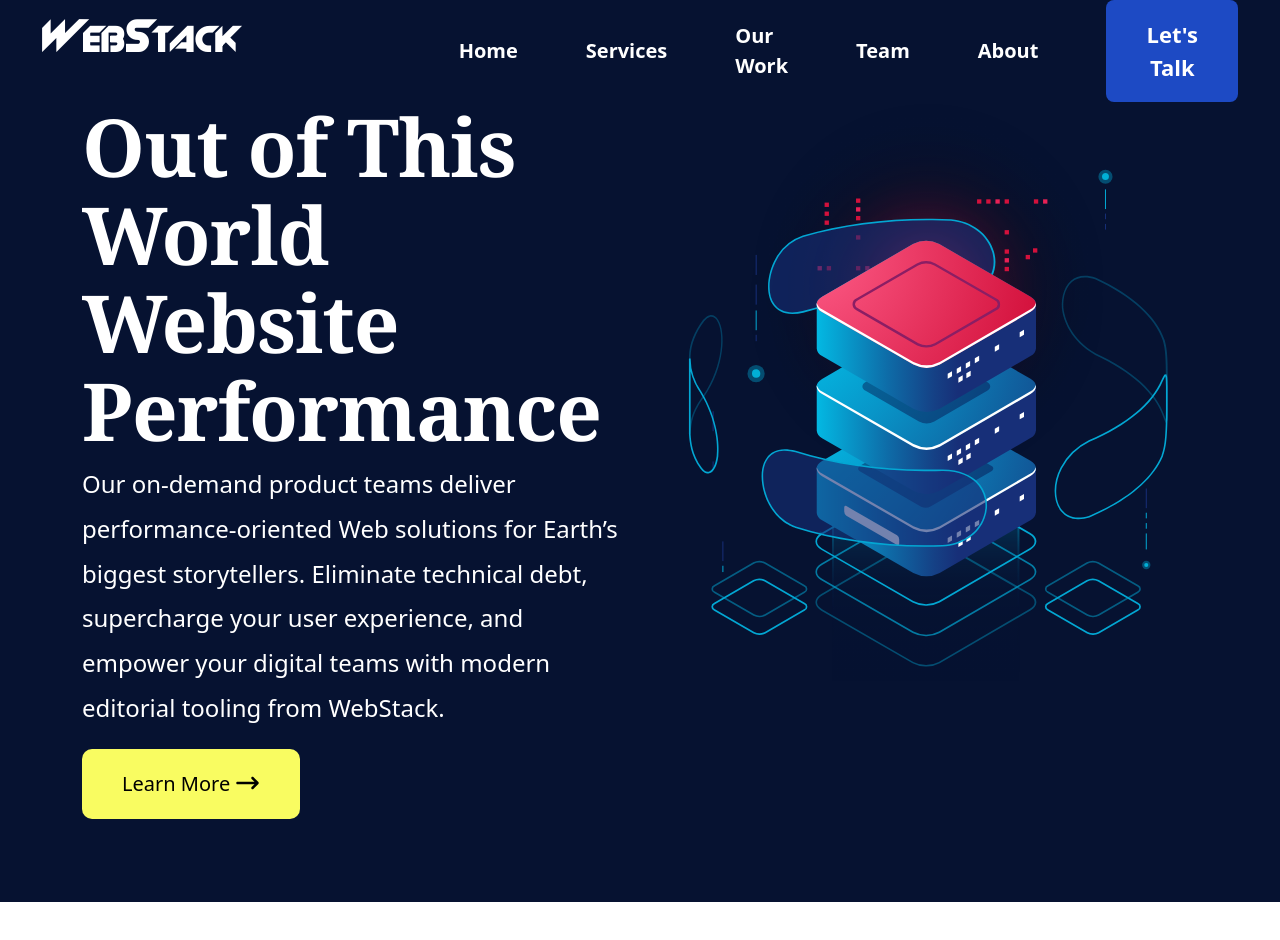
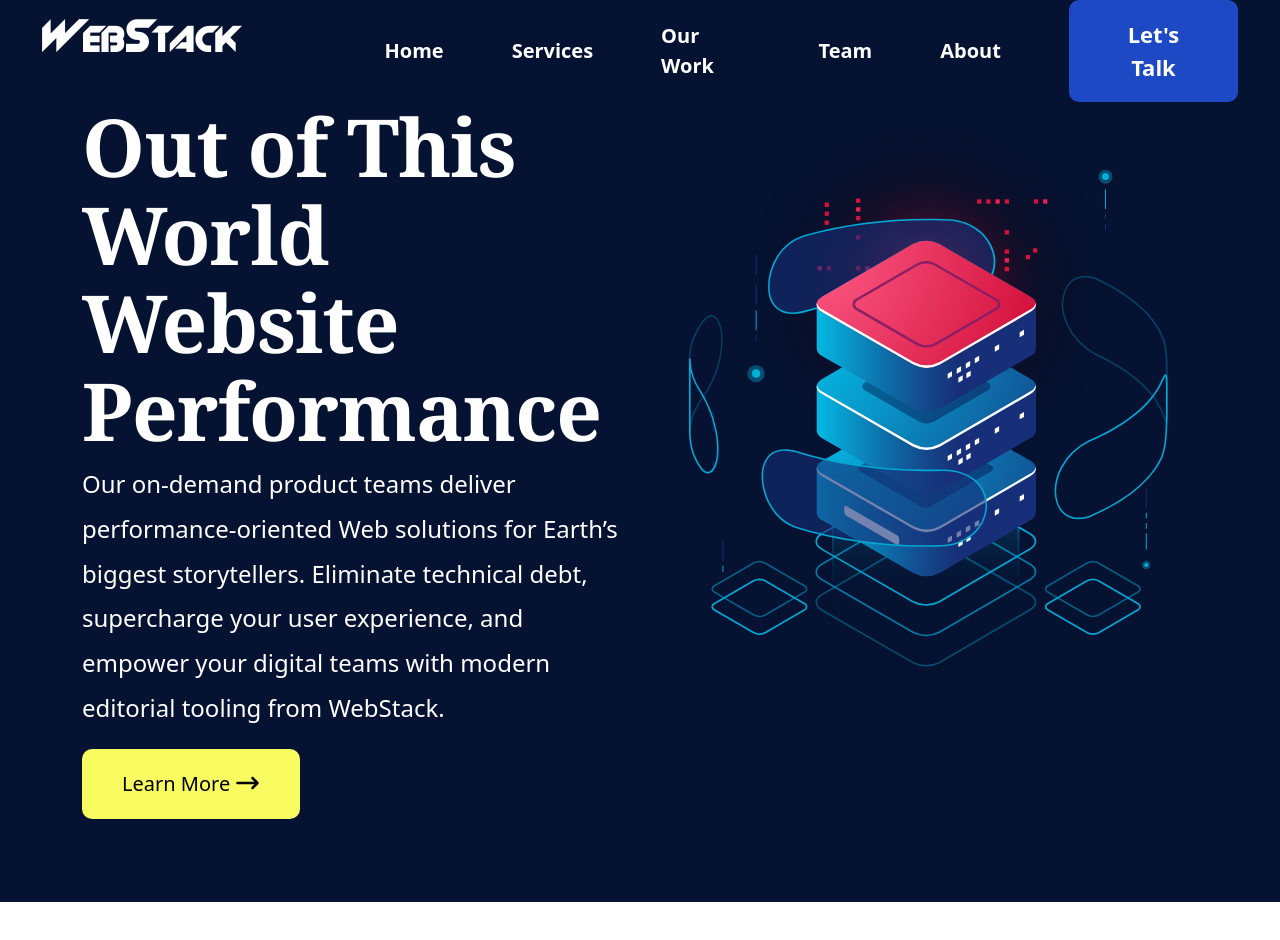
Before and after one commit to ATN20222/WebStack, a plain HTML site: page index.html in a window 1280 px wide. Shown: the top 940 px of the page. Drawn offline with Linux system fonts and the light colour scheme.

Commit message:
navBarCol

```diff
--- a/index.html
+++ b/index.html
@@ -12,11 +12,11 @@
 
     <nav class="nav nav-bar">
             <div class="row">
-                <div class="col-lg-6" style="height: 100%;">
+                <div class="col-lg-3" style="height: 100%;">
                     <span class="LogoSpan">WebStack</span>
                 </div>
 
-                <div class="col-lg-6 RightNav" style="height: 100%;">
+                <div class="col-lg-9 RightNav" style="height: 100%;">
                     <ul class="list-unstyled">
                         <li class="list-inline-item"><a href="">Home</a></li>
                         <li class="list-inline-item"><a href="">Services</a> </li>
--- a/style.css
+++ b/style.css
@@ -64,7 +64,7 @@ nav .row{
 
     /* height: 70px; */
     border: #fff;
-    border-radius: 8px;
+    border-radius: 10px;
     color: #fff;
     background: #1d4ac4;
     font-weight: 600;
```
